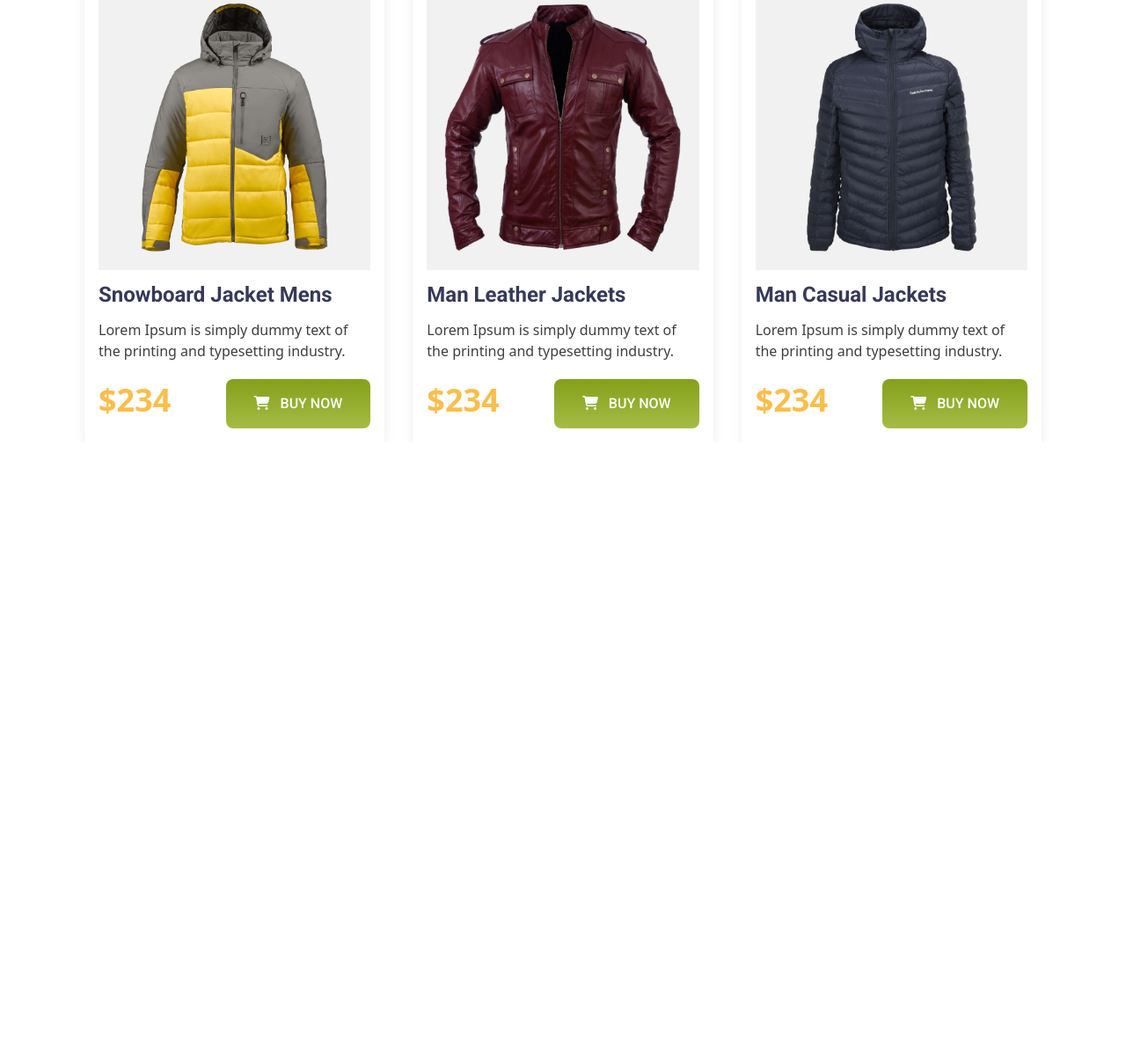
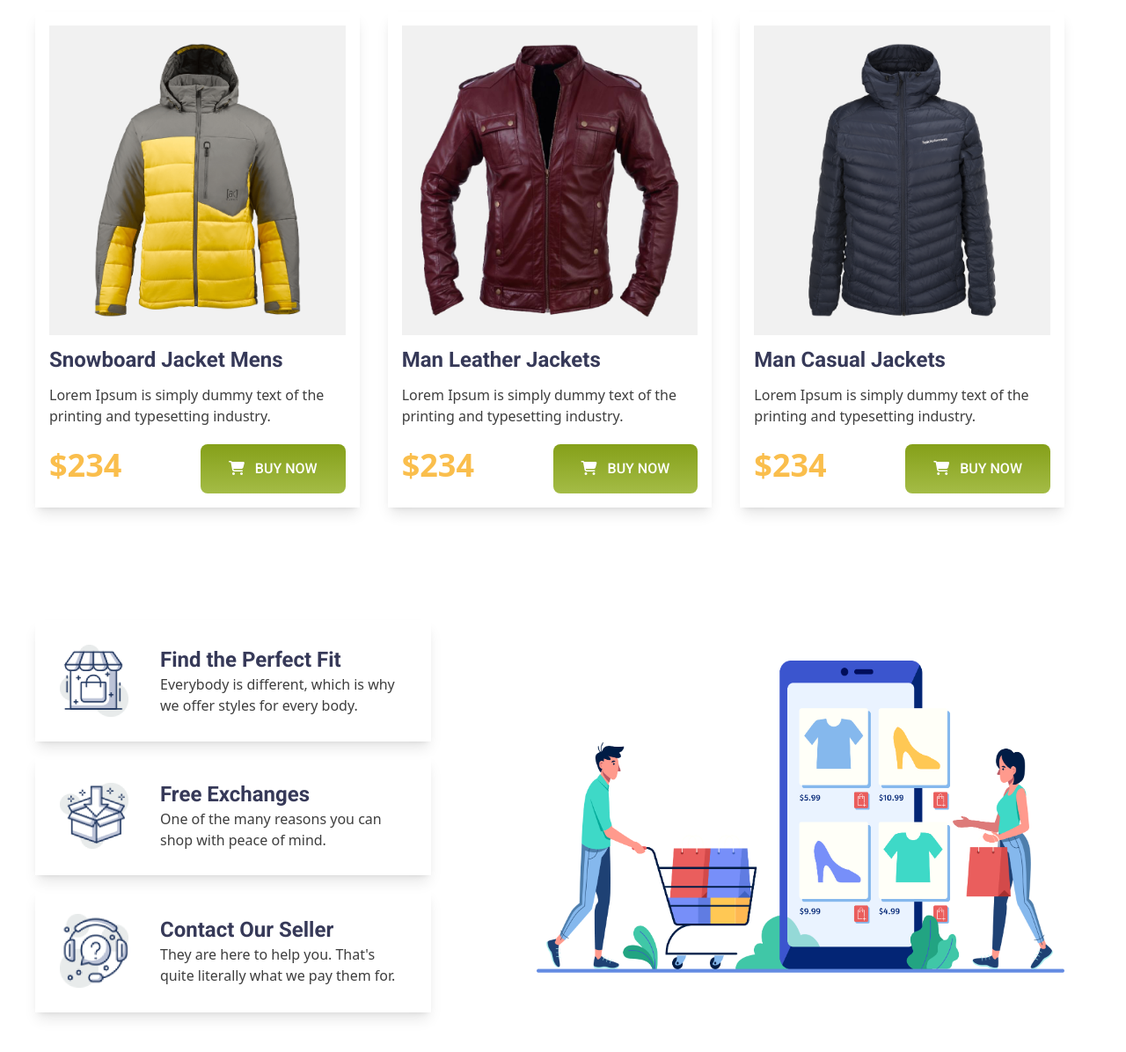
Before and after one commit to kamrulHasan833/penguin-fashion, a plain HTML site: page inedex.html in a window 1280 px wide. Shown: the part 1590-2786 px from the top of the page at 88% size. Before the commit the page ends 2093 px from the top, so only its background shows below. Drawn offline with nearby package versions, Linux system fonts and the light colour scheme.

Commit message:
Added Features Section

```diff
--- a/inedex.html
+++ b/inedex.html
@@ -26,7 +26,7 @@
   </head>
   <body>
     <header class="bg-[#FFFBF0] pt-12 pb-32">
-      <div class="max-w-[90rem] mx-5 2xl:mx-auto xl:mx-24 sm:mx-8">
+      <div class="max-w-[1170] mx-5 2xl:mx-auto xl:mx-10 sm:mx-8">
         <nav
           class="flex flex-col md:flex-row gap-4 md:gap-0 justify-between items-center"
         >
@@ -76,7 +76,7 @@
     <main>
       <!-- Women Jackets -->
       <section>
-        <div class="max-w-[90rem] mx-5 2xl:mx-auto xl:mx-24 sm:mx-8">
+        <div class="max-w-[1170] mx-5 2xl:mx-auto xl:mx-10 sm:mx-8">
           <!-- Section Heading -->
           <div class="mt-12 mb-5">
             <h2
@@ -155,7 +155,7 @@
       </section>
       <!-- Men Jackets -->
       <section>
-        <div class="max-w-[90rem] mx-5 2xl:mx-auto xl:mx-24 sm:mx-8">
+        <div class="max-w-[1170px] mx-5 2xl:mx-auto xl:mx-10 sm:mx-8">
           <!-- Section Heading -->
           <div class="mt-12 mb-5">
             <h2
@@ -232,6 +232,74 @@
           </div>
         </div>
       </section>
+      <!-- Features -->
+      <section class="pb-48 pt-32">
+        <div class="max-w-[1170px] mx-5 2xl:mx-auto xl:mx-10 sm:mx-8">
+          <div
+            class="flex flex-col md:flex-row justify-between items-center gap-10 sm:gap-0 text-center sm:text-left"
+          >
+            <div class="flex flex-col gap-4 max-w-[500px]">
+              <!-- item 1 -->
+              <div
+                class="flex flex-col sm:flex-row items-center gap-9 p-7 shadow-lg"
+              >
+                <div class="icon">
+                  <img class="w-[78px]" src="images/icons/house.png" alt="" />
+                </div>
+                <div class="text text-1">
+                  <h4 class="text-[#363958] font-roboto text-2xl font-bold">
+                    Find the Perfect Fit
+                  </h4>
+                  <p class="text-[#3E3E3E] text-base max-w-[280px]">
+                    Everybody is different, which is why we offer styles for
+                    every body.
+                  </p>
+                </div>
+              </div>
+              <!-- item 2 -->
+              <div
+                class="flex flex-col sm:flex-row items-center gap-9 p-7 shadow-lg"
+              >
+                <div class="icon">
+                  <img class="w-[78px]" src="images/icons/box.png" alt="" />
+                </div>
+                <div class="text text-1">
+                  <h4 class="text-[#363958] font-roboto text-2xl font-bold">
+                    Free Exchanges
+                  </h4>
+                  <p class="text-[#3E3E3E] text-base max-w-[280px]">
+                    One of the many reasons you can shop with peace of mind.
+                  </p>
+                </div>
+              </div>
+              <!-- item 3 -->
+              <div
+                class="flex flex-col sm:flex-row items-center gap-9 p-7 shadow-lg"
+              >
+                <div class="icon">
+                  <img
+                    class="w-[78px]"
+                    src="images/icons/question.png"
+                    alt=""
+                  />
+                </div>
+                <div class="text text-1">
+                  <h4 class="text-[#363958] font-roboto text-2xl font-bold">
+                    Contact Our Seller
+                  </h4>
+                  <p class="text-[#3E3E3E] text-base max-w-[280px]">
+                    They are here to help you. That's quite literally what we
+                    pay them for.
+                  </p>
+                </div>
+              </div>
+            </div>
+            <div class="image justify-items-end max-w-[600px]">
+              <img class="" src="images/shopping.png" alt="" />
+            </div>
+          </div>
+        </div>
+      </section>
     </main>
     <footer></footer>
   </body>
```
